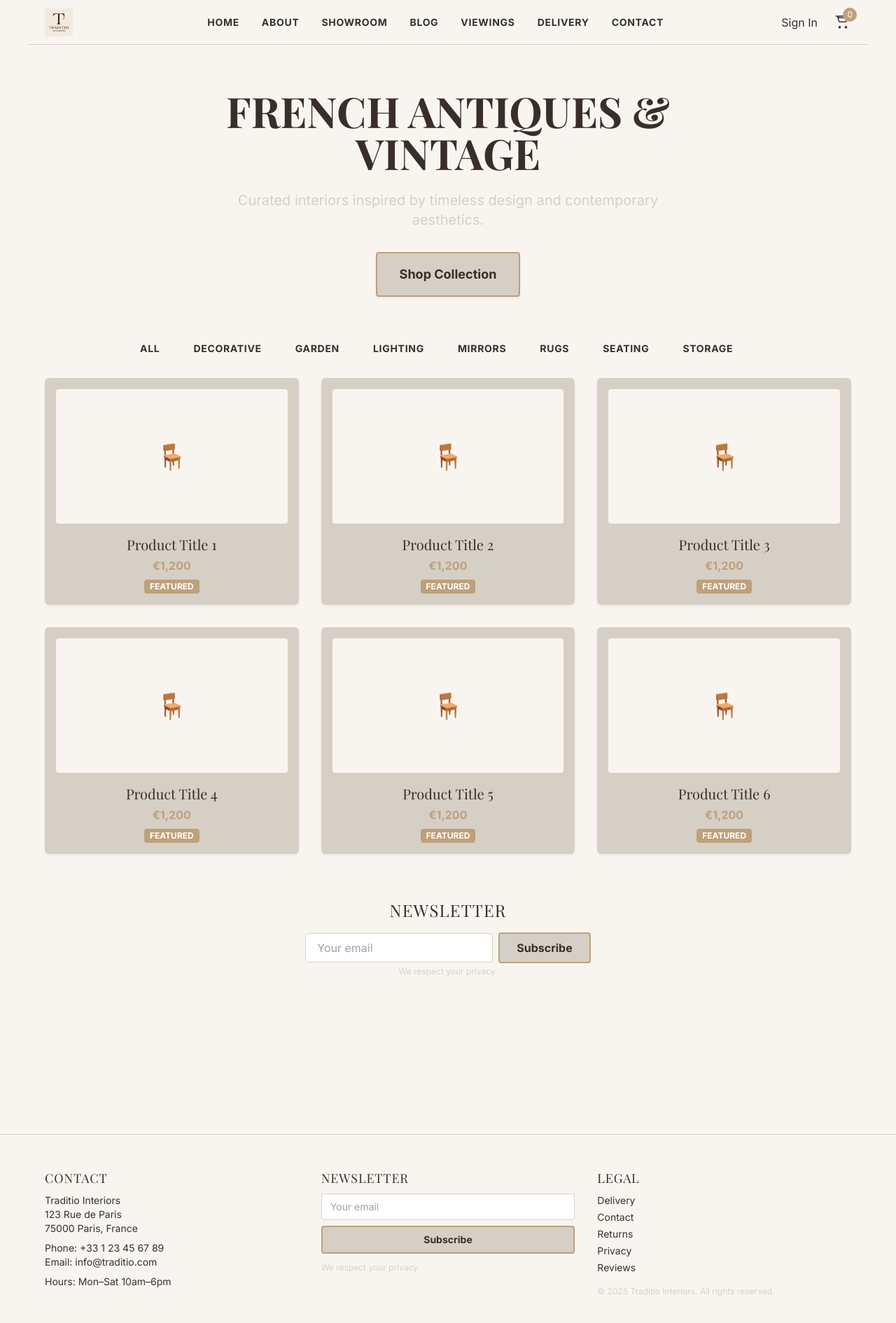
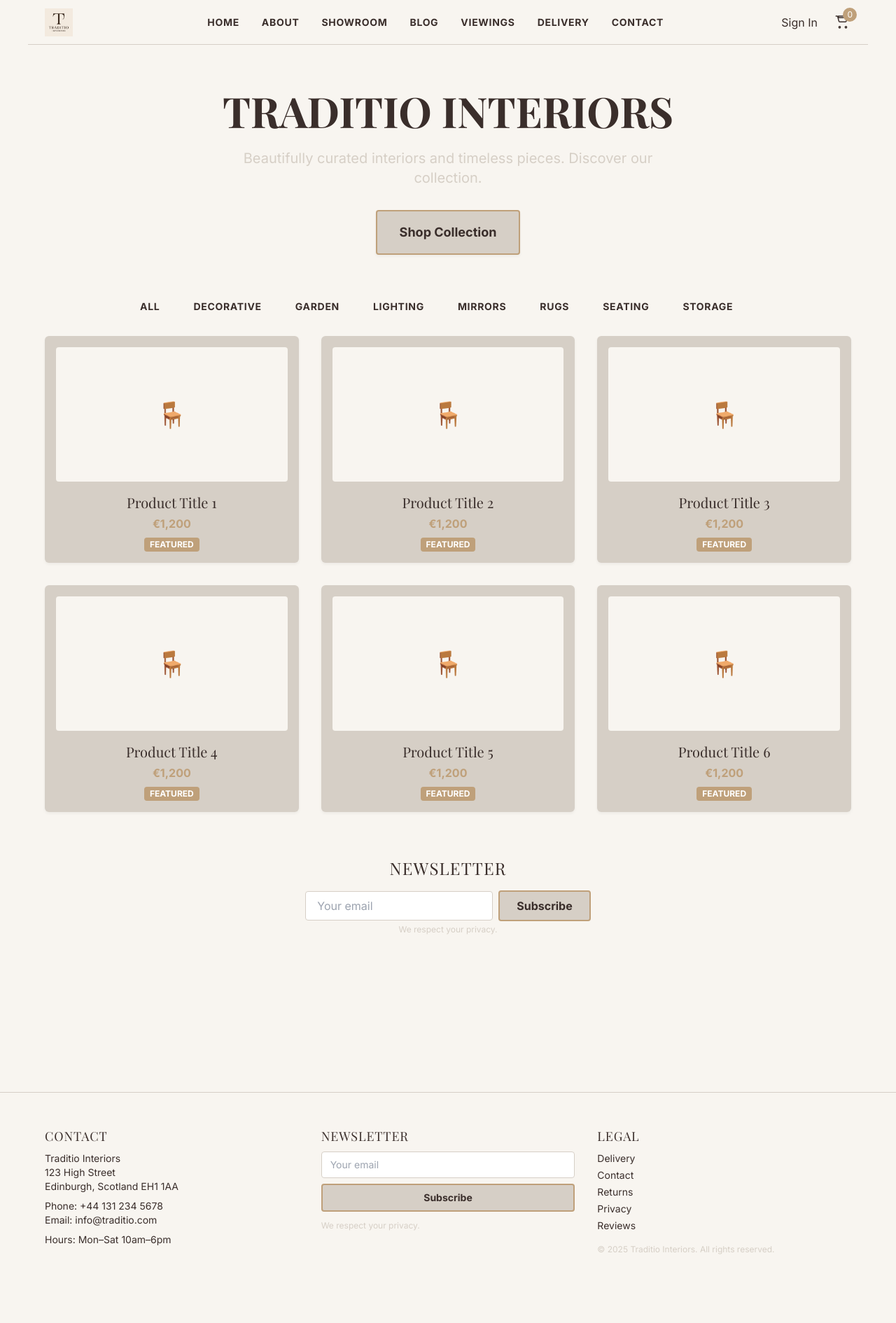
Before and after one commit to AutoJenny/traditio-site, a Next.js app: page / in a window 1280 px wide. Shown: the top 1890 px of the page at 70% size. After the commit the page ends 1841 px from the top, so only its background shows below. Built offline with nearby package versions, Linux system fonts and the light colour scheme.

Commit message:
chore: Replace all France/French references with Scottish/boilerplate content and update hero and footer text

```diff
--- a/src/app/layout.tsx
+++ b/src/app/layout.tsx
@@ -61,8 +61,8 @@ export default function RootLayout({
           <div className="max-w-[1200px] mx-auto px-6 grid grid-cols-1 md:grid-cols-3 gap-8">
             <div>
               <h3 className="font-heading text-lg mb-2 uppercase tracking-wider">Contact</h3>
-              <p>Traditio Interiors<br/>123 Rue de Paris<br/>75000 Paris, France</p>
-              <p className="mt-2">Phone: <a href="tel:+33123456789" className="hover:underline">+33 1 23 45 67 89</a></p>
+              <p>Traditio Interiors<br/>123 High Street<br/>Edinburgh, Scotland EH1 1AA</p>
+              <p className="mt-2">Phone: <a href="tel:+441312345678" className="hover:underline">+44 131 234 5678</a></p>
               <p>Email: <a href="mailto:info@traditio.com" className="hover:underline">info@traditio.com</a></p>
               <p className="mt-2">Hours: Mon–Sat 10am–6pm</p>
             </div>
--- a/src/app/page.tsx
+++ b/src/app/page.tsx
@@ -4,8 +4,8 @@ export default function Home() {
   return (
     <main className="flex flex-col items-center justify-center min-h-[60vh] py-16 px-4 bg-ivory">
       <section className="w-full max-w-2xl mx-auto text-center">
-        <h1 className="font-heading text-5xl md:text-6xl font-bold uppercase text-espresso mb-6 animate-fadein">French Antiques & Vintage</h1>
-        <p className="font-body text-lg md:text-xl text-sand mb-8">Curated interiors inspired by timeless design and contemporary aesthetics.</p>
+        <h1 className="font-heading text-5xl md:text-6xl font-bold uppercase text-espresso mb-6 animate-fadein">Traditio Interiors</h1>
+        <p className="font-body text-lg md:text-xl text-sand mb-8">Beautifully curated interiors and timeless pieces. Discover our collection.</p>
         <a href="/showroom" className="inline-block bg-sand text-espresso font-bold font-body rounded px-8 py-4 border-2 border-brass transition-colors duration-200 hover:bg-espresso hover:text-ivory text-lg shadow-card">Shop Collection</a>
       </section>
       {/* Category Navigation */}
```
